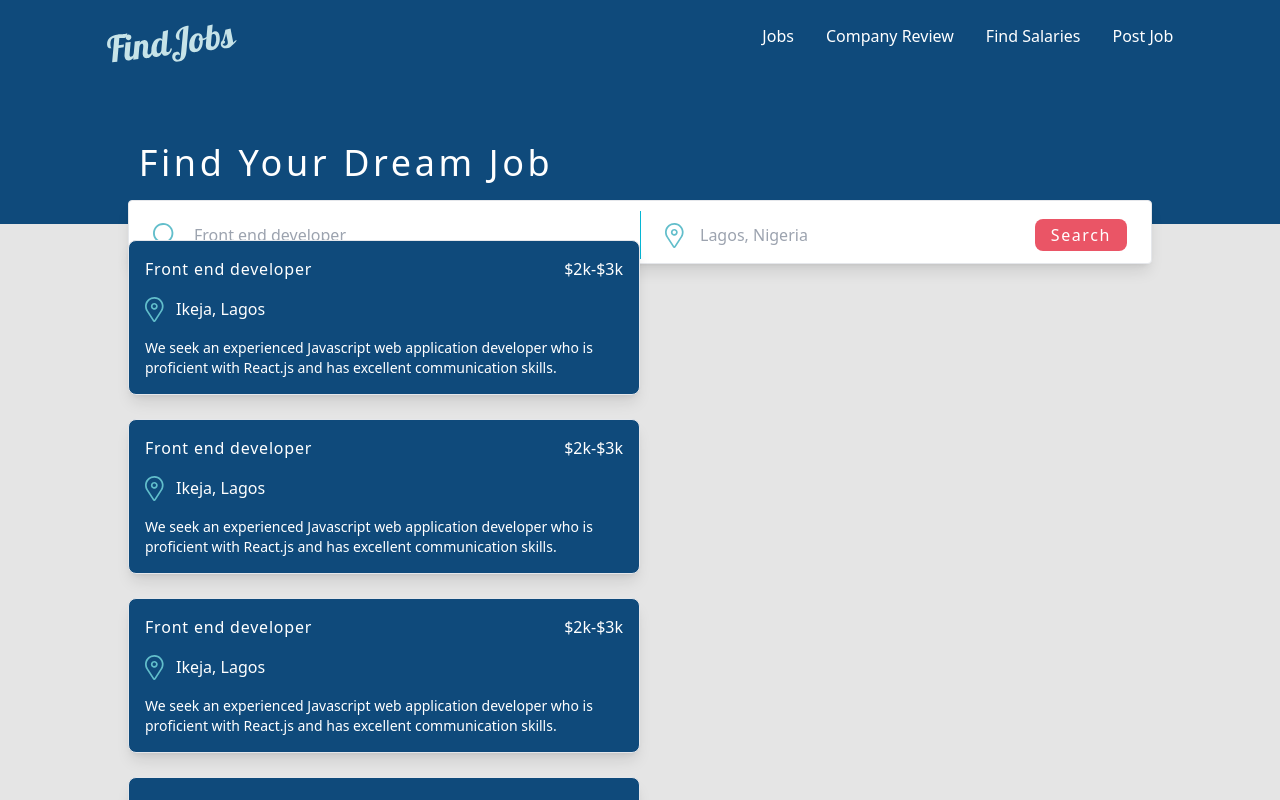
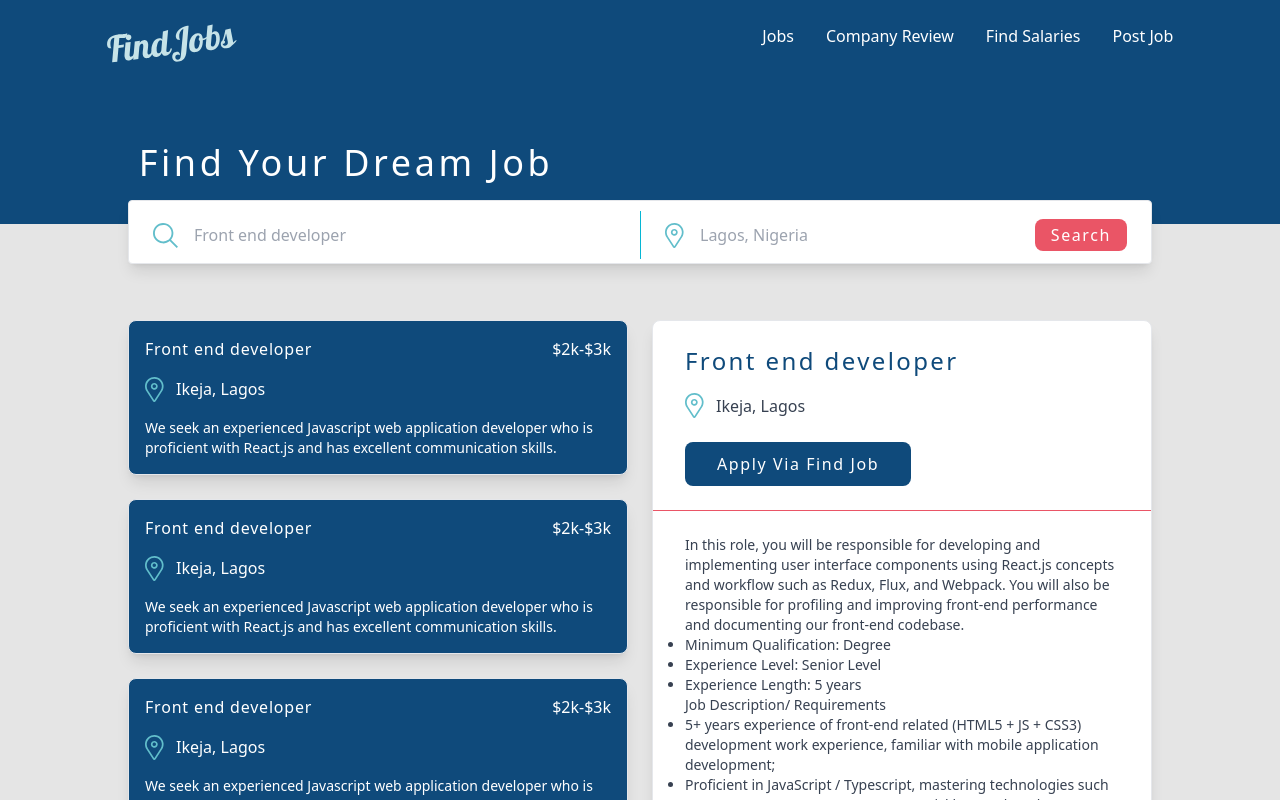
Before and after one commit to codeddave/ted-assessment, a React (Create React App) app: page / in a window 1280 px wide. Shown: the top 800 px of the page. Built offline with nearby package versions, Linux system fonts and the light colour scheme.

Commit message:
added JobDetails component to Find jobs page

```diff
--- a/src/pages/FindJobs/FindJobs.jsx
+++ b/src/pages/FindJobs/FindJobs.jsx
@@ -1,16 +1,20 @@
 import React from "react";
 import Header from "../../components/Header/Header";
 import JobCard from "../../components/JobCard/JobCard";
+import JobDetails from "../../components/JobDetails/JobDetails";
 
 const FindJobs = () => {
   return (
     <div className="text-white">
       <Header />
-      <section className="grid grid-cols-2 w-4/5 mx-auto pt-">
+      <section className="grid grid-cols-2 gap-x-6 w-4/5 mx-auto pt-20">
         <div>
-          {[0, 1, 2, 3, 4, 5].map((item) => (
+          {[0, 1, 2, 3].map((item) => (
             <JobCard />
           ))}
+        </div>
+        <div>
+          <JobDetails />
         </div>
       </section>
     </div>
```
